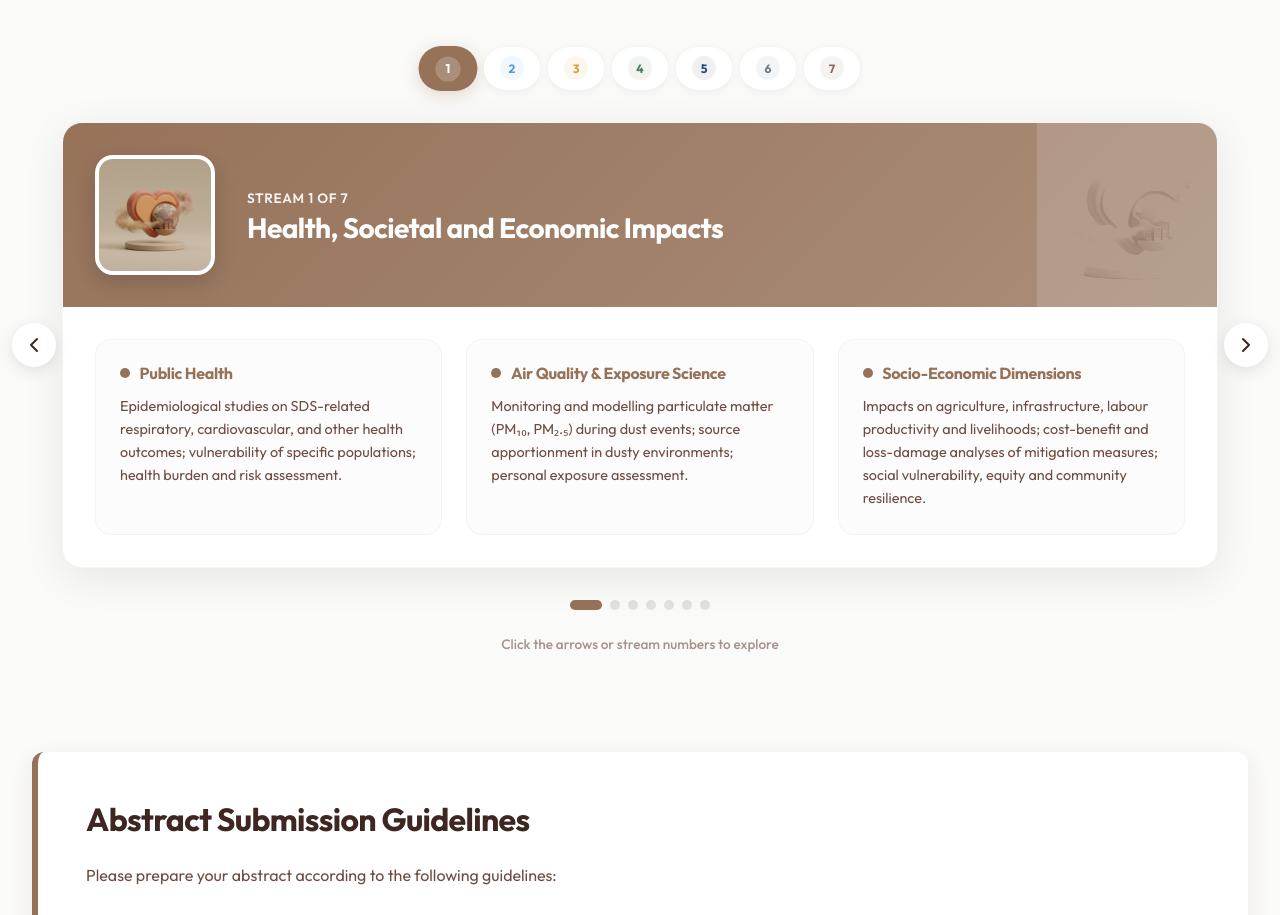
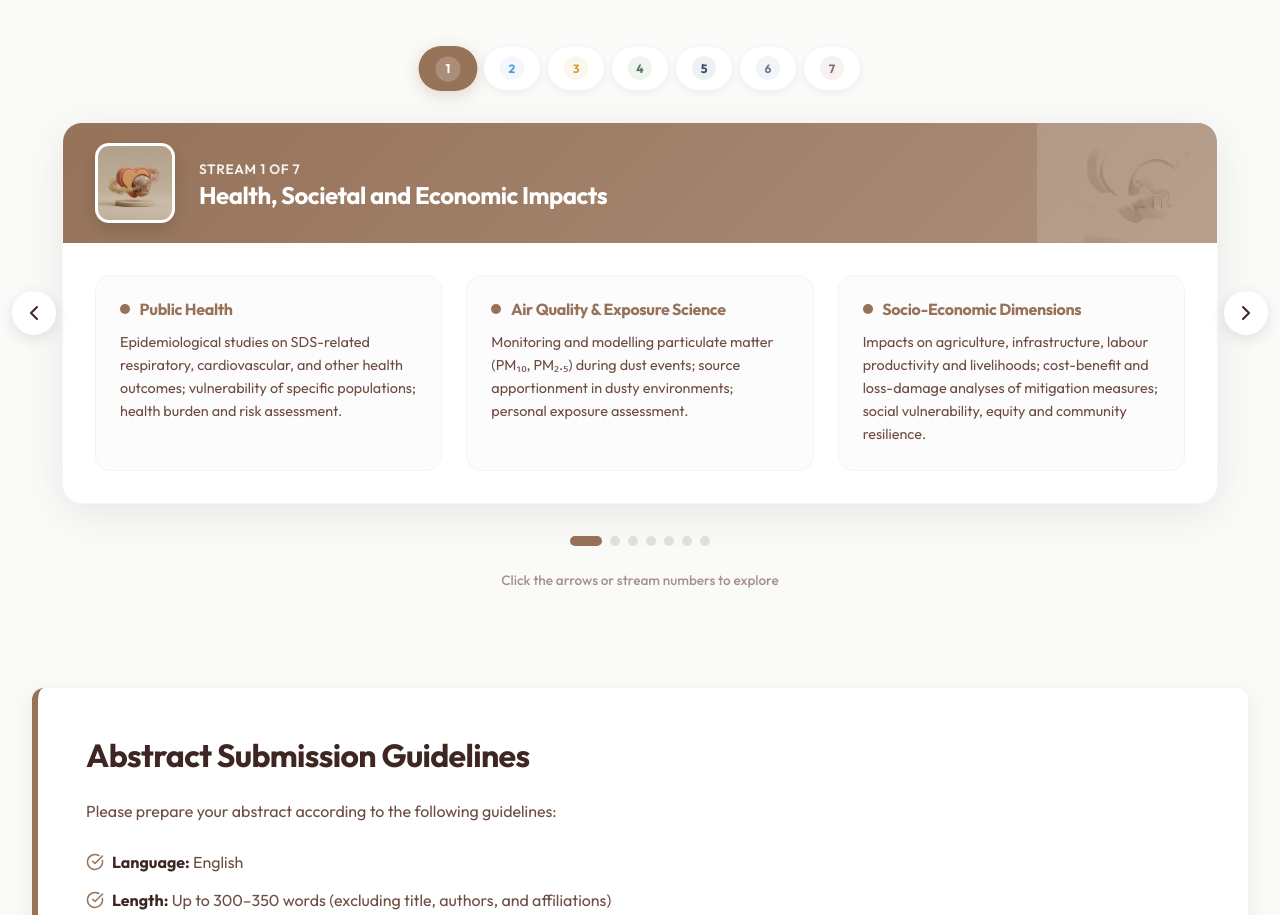
Before and after one commit to bdour-alshehri0088/web, a React (Vite) app: page / in a window 1280 px wide. Shown: the part 2260-3175 px from the top of the page. Built offline with nearby package versions, Linux system fonts and the light colour scheme.

Commit message:
“magorUpdate1“

```diff
--- a/src/components/ThemeGrid.jsx
+++ b/src/components/ThemeGrid.jsx
@@ -240,10 +240,10 @@ const ThemeGrid = () => {
                         {/* Header with gradient and image */}
                         <div style={{
                             background: `linear-gradient(135deg, ${currentStream.color} 0%, ${currentStream.color}CC 100%)`,
-                            padding: '2rem',
+                            padding: '1.25rem 2rem',
                             display: 'flex',
                             alignItems: 'center',
-                            gap: '2rem',
+                            gap: '1.5rem',
                             position: 'relative',
                             overflow: 'hidden'
                         }}>
@@ -264,12 +264,12 @@ const ThemeGrid = () => {
                             }} />
 
                             <div style={{
-                                width: '120px',
-                                height: '120px',
-                                borderRadius: '18px',
+                                width: '80px',
+                                height: '80px',
+                                borderRadius: '14px',
                                 backgroundColor: 'white',
-                                padding: '4px',
-                                boxShadow: '0 8px 20px rgba(0,0,0,0.15)',
+                                padding: '3px',
+                                boxShadow: '0 6px 15px rgba(0,0,0,0.12)',
                                 flexShrink: 0,
                                 zIndex: 1
                             }}>
@@ -280,7 +280,7 @@ const ThemeGrid = () => {
                                         width: '100%',
                                         height: '100%',
                                         objectFit: 'cover',
-                                        borderRadius: '14px'
+                                        borderRadius: '11px'
                                     }}
                                 />
                             </div>
@@ -296,7 +296,7 @@ const ThemeGrid = () => {
                                     Stream {currentStream.number} of 7
                                 </span>
                                 <h3 style={{
-                                    fontSize: '1.75rem',
+                                    fontSize: '1.5rem',
                                     color: 'white',
                                     fontWeight: '700',
                                     margin: 0,
```
